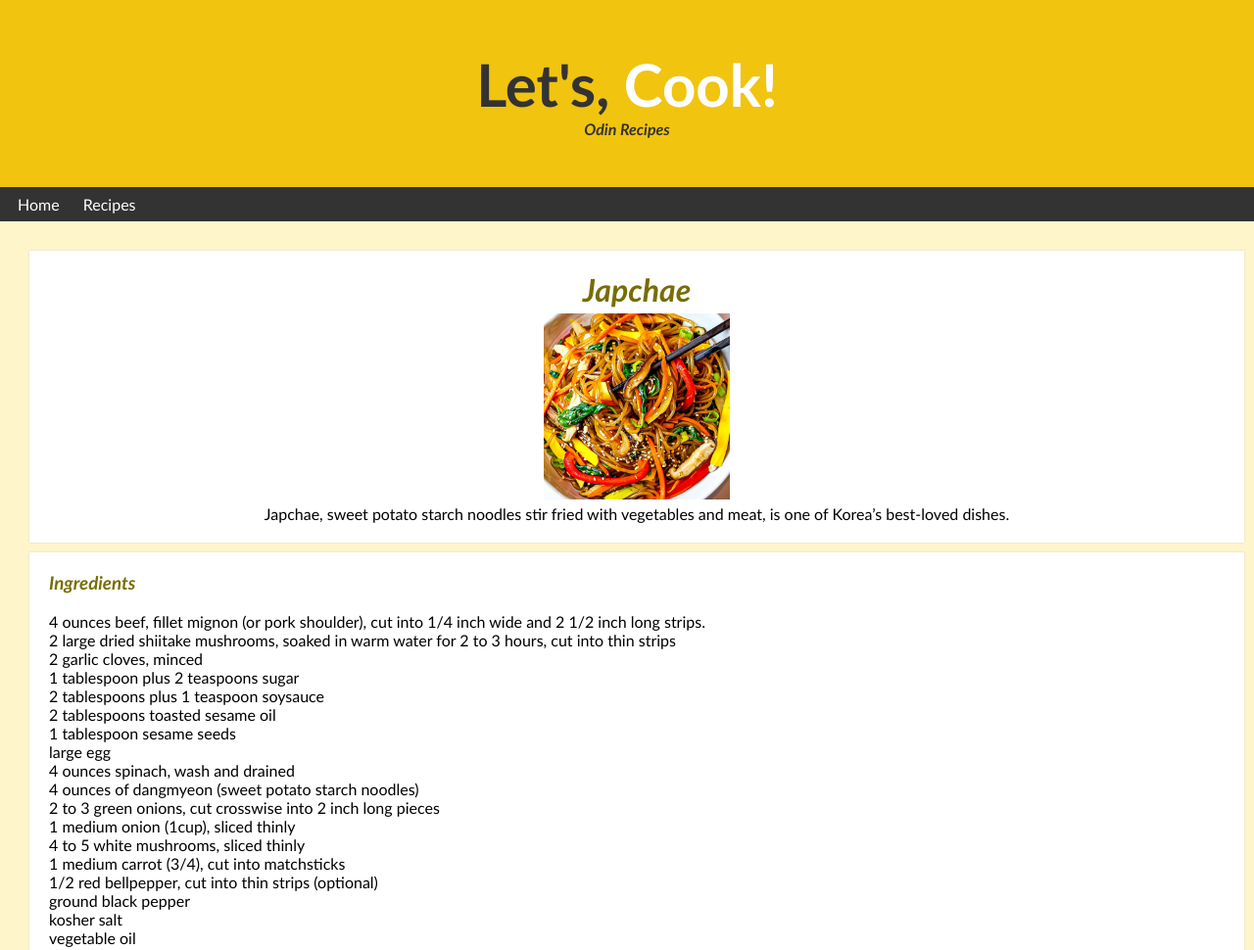
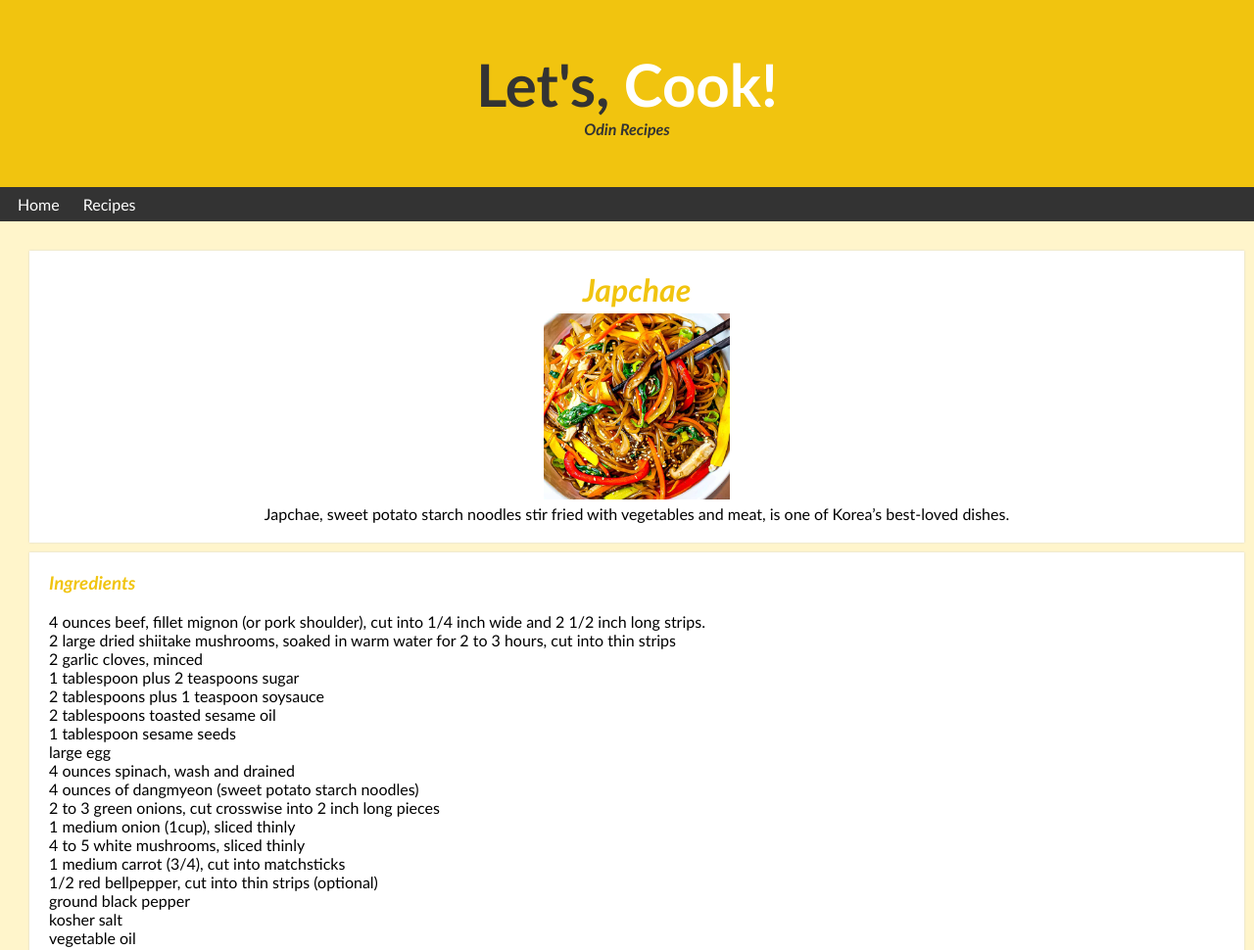
Before and after one commit to shielamarieee/odin-recipes, a plain HTML site: page recipes/japchae.html in a window 1280 px wide. Shown: the top 970 px of the page at 98% size. Drawn offline with Linux system fonts and the light colour scheme.

Commit message:
changed the color of content h2, h3, h4

```diff
--- a/style.css
+++ b/style.css
@@ -112,7 +112,7 @@ body{
 
 .content h1, .content h3, .content h4 {
   font-style: Italic;
-  color: rgb(119, 109, 3);
+  color: #F1C40F;
 }
 .content h1, .content p {
   text-align: center;
```
